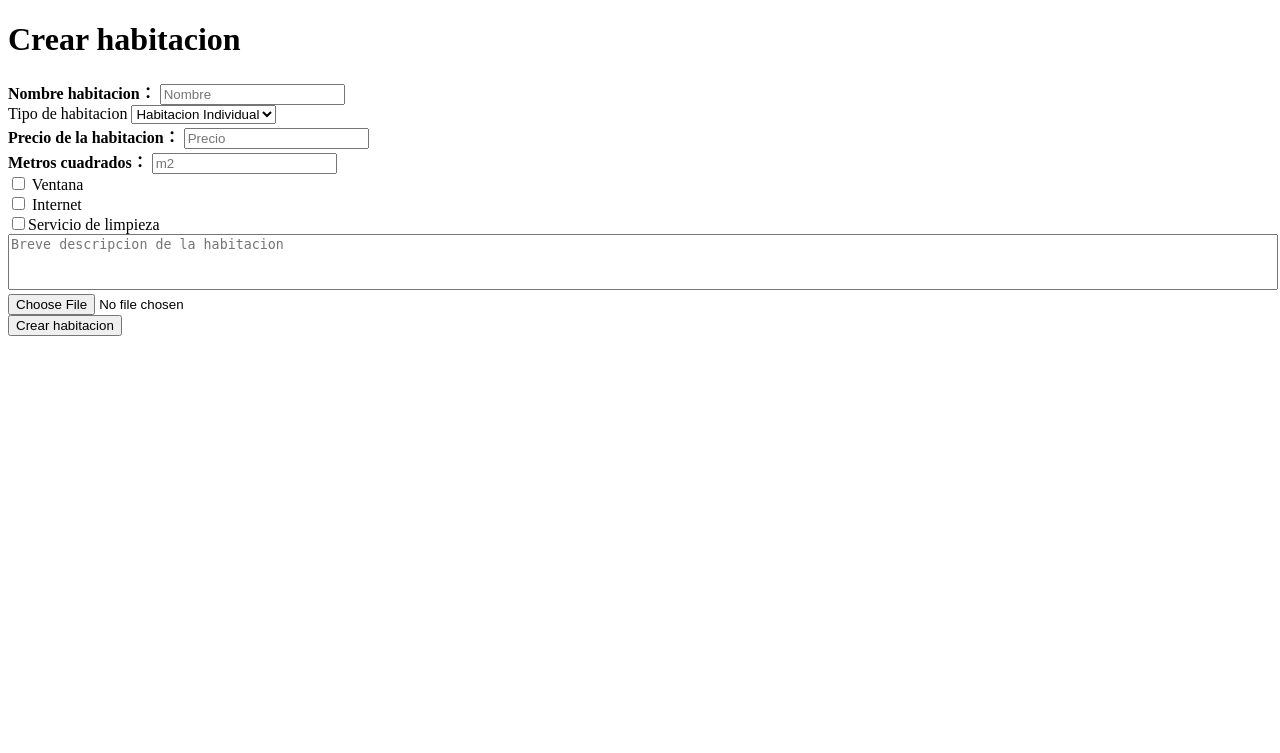
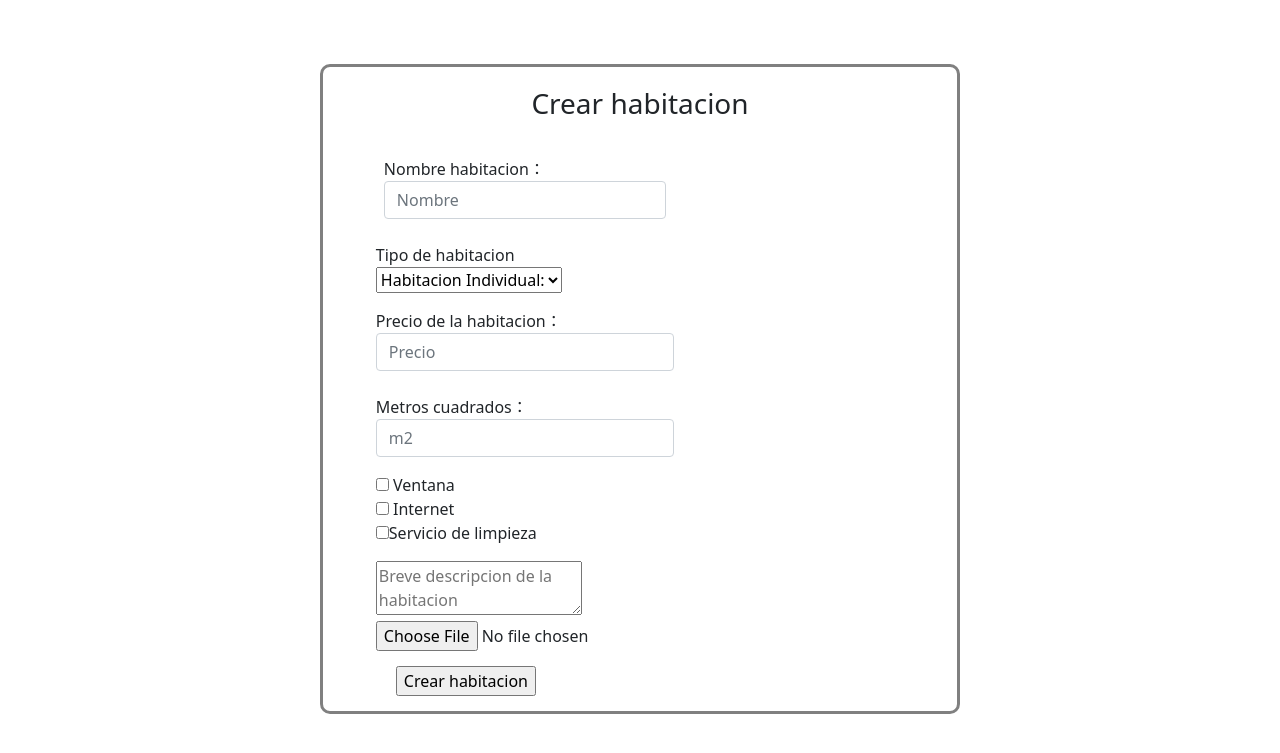
Before and after one commit to P3DRIT0/Hotel_La_Sagne, a PHP site: page /Reservas/Crear_habitacion.php in a window 1280 px wide. Shown: the top 753 px of the page. Run offline with PHP 8.4, Linux system fonts and the light colour scheme.

Commit message:
Documentación y formularios
Documentación reservas y formularios crear y borrar habitaciones

```diff
--- a/Reservas/BD_habitaciones.php
+++ b/Reservas/BD_habitaciones.php
@@ -1,5 +1,18 @@
 <?php
+
 include '../config/conexiones_BD.php';
+
+/**
+ * Método que inserta una nueva habitación en la base de datos con los datos
+ * recogidos por cabecera
+ *
+ * @param float $m2 Metros cuadrados de la habitación
+ * @param boolean $ventana Indica si tiene o no ventana
+ * @param string $tipo_habitacion Indica el tipo de habitación a crear
+ * @param boolean $servicio_limpieza Indica si tiene o no servicio de limpieza
+ * @param boolean $internet Indica si tiene o no internet
+ * @param float $precio Precio de la habitación
+ */
 function crear_habitacion($m2, $ventana, $tipo_habitacion, $servicio_limpieza, $internet, $precio) {
     try {
         $base = conectar();
@@ -18,6 +31,12 @@ function crear_habitacion($m2, $ventana, $tipo_habitacion, $servicio_limpieza, $
     }
 }
 
+/**
+ * Método para añadir una imagen a las habitaciones.
+ *
+ * @param file $imagen_habitacion Imagen de la habitación
+ * @param string $descripcion Descripción de la habitación
+ */
 function añadir_imagenes($imagen_habitacion, $descripcion) {
     $base = conectar();
     $sentencia = $base->prepare("SELECT * FROM habitaciones");
@@ -38,6 +57,11 @@ function añadir_imagenes($imagen_habitacion, $descripcion) {
     }
 }
 
+/**
+ * Método para listar las habitaciones existentes.
+ *
+ * @return array Lista de habitaciones existentes
+ */
 function lista_habitaciones() {
     $base = conectar();
     $sentencia = $base->prepare("SELECT * FROM habitaciones");
@@ -46,6 +70,11 @@ function lista_habitaciones() {
     return $resultados;
 }
 
+/**
+ * Método para visualizar las habitaciones existentes.
+ *
+ * @return array
+ */
 function visualizar_habitaciones() {
     $base = conectar();
     $sentencia = $base->prepare("SELECT * FROM habitaciones");
@@ -60,7 +89,7 @@ function visualizar_habitaciones() {
             $titulo = $resultados[$index]['tipo_de_habitacion'];
             $descripcion = $resultados2[$index]['descripcion_imagen'];
             $precio = $resultados[$index]['precio'];
-            $id=$resultados[$index]['id'];
+            $id = $resultados[$index]['id'];
             echo "<div class='habitacion' id=habitacion$id>";
             echo "<img src='$ruta'></img>";
             echo "<div class='texto'>";
@@ -69,14 +98,19 @@ function visualizar_habitaciones() {
             echo "</div>";
             echo "<a class='precio'>$precio €</a>";
             echo "</div>";
-
         }
-      return array ($id-$index,$id);
+        return array($id - $index, $id);
     } catch (PDOException $e) {
         print $e->getMessage();
     }
 }
 
+/**
+ * Método para borrar habitaciones que recibe por cabecera un array con los id de
+ * las habitaciones a borrar
+ *
+ * @param array $habitaciones_borrar Array de habitaciones a borrar
+ */
 function borrar_habitaciones($habitaciones_borrar) {
     try {
         $base = conectar();
@@ -93,7 +127,18 @@ function borrar_habitaciones($habitaciones_borrar) {
     }
 }
 
-function modificar_habitaciones($id,$m2,$precio,$ventana,$limpieza,$internet,$tipo_de_habitacion) {
+/**
+ * Método para modificar los datos de una habitación en concreto en la base de datos.
+ *
+ * @param int $id Identificador de la habitación
+ * @param float $m2 Metros cuadrados de la habitación
+ * @param float $precio Precio de la habitación
+ * @param boolean $ventana Si dispone de ventana o no
+ * @param boolean $limpieza Si dipone de servicio de limpieza o no
+ * @param boolean $internet Si dispone de internet o no
+ * @param string $tipo_de_habitacion Tipo de habitación
+ */
+function modificar_habitaciones($id, $m2, $precio, $ventana, $limpieza, $internet, $tipo_de_habitacion) {
     $base = conectar();
     $sentencia = $base->prepare("UPDATE habitaciones SET m2=:m2,ventana=:ventana,tipo_de_habitacion=:tipo_de_habitacion"
             . ",servicio_limpieza=:servicio_limpieza "
--- a/Reservas/Crear_habitacion.php
+++ b/Reservas/Crear_habitacion.php
@@ -1,15 +1,15 @@
 <?php
 require_once './BD_habitaciones.php';
 if ($_SERVER['REQUEST_METHOD'] == 'POST') {
- if (isset($_POST['nombre']) && isset($_POST['tipo_habitacion']) && isset($_POST['precio']) && isset($_POST['m2'])&& isset($_POST['descripcion'])&& (isset($_FILES["file"]) && $_FILES["file"]["error"] == 0)) {
+    if (isset($_POST['nombre']) && isset($_POST['tipo_habitacion']) && isset($_POST['precio']) && isset($_POST['m2']) && isset($_POST['descripcion']) && (isset($_FILES["file"]) && $_FILES["file"]["error"] == 0)) {
         $nombre = $_POST['nombre'];
         $tipo_habitacion = $_POST['tipo_habitacion'];
         $precio = $_POST['precio'];
         $m2 = $_POST['m2'];
-    $descripcion=$_POST['descripcion'];
+        $descripcion = $_POST['descripcion'];
         $file_tmp_name = $_FILES["file"]["tmp_name"];
-    $file_name="../Reservas/Imagenes_habitaciones/". $_FILES["file"]["name"];
-    copy($file_tmp_name ,$file_name);
+        $file_name = "../Reservas/Imagenes_habitaciones/" . $_FILES["file"]["name"];
+        copy($file_tmp_name, $file_name);
 
 
         if (isset($_POST['ventana'])) {
@@ -29,52 +29,68 @@ if ($_SERVER['REQUEST_METHOD'] == 'POST') {
             $limpieza = false;
         }
         echo "$tipo_habitacion";
-    crear_habitacion($m2, $ventana, $tipo_habitacion, $limpieza, $internet, $precio,$file_name,$descripcion);
-    añadir_imagenes($file_name,$descripcion);
+        crear_habitacion($m2, $ventana, $tipo_habitacion, $limpieza, $internet, $precio, $file_name, $descripcion);
+        añadir_imagenes($file_name, $descripcion);
         header('Location:./Reservas_habitaciones.php');
     }
 }
 ?>
-<!doctype html>
+<!DOCTYPE html>
 <html lang="en">
-
     <head>
-        <link href="./crear_habitacion.css" rel="stylesheet" type="text/css">
+        <meta charset="UTF-8" />
+        <meta http-equiv="X-UA-Compatible" content="IE=edge" />
+        <meta name="viewport" content="width=device-width, initial-scale=1.0" />
+        <!-- Bootstrap CSS -->
+        <link
+            href="https://cdn.jsdelivr.net/npm/bootstrap@5.0.0-beta1/dist/css/bootstrap.min.css"
+            rel="stylesheet"
+            integrity="sha384-giJF6kkoqNQ00vy+HMDP7azOuL0xtbfIcaT9wjKHr8RbDVddVHyTfAAsrekwKmP1"
+            crossorigin="anonymous"
+            />
+        <link rel="stylesheet" href="formularios.css" />
+        <title>Crear habitacion</title>
     </head>
     <body>
-        <h1>Crear habitacion</h1>
+        <div id="caja" class="col-6">
+            <h3>Crear habitacion</h3>
+            <div class="col-10" id="formulario">
                 <div class="row">
-            <div class="col-sm-5 col-xs-12">
+                    <div class="col-sm-7 col-xs-12">
                         <form action="../Reservas/Crear_habitacion.php"  method="post" enctype="multipart/form-data">
-                    <div class="form-group">
+                            <div class="form-group m-2">
                                 <lable for="subject">Nombre habitacion：</lable>
                                 <input type="text" name="nombre" id="nombre" class="form-control" placeholder="Nombre" required />
                             </div>
-                    <div>
-                        Tipo de habitacion
+                            <div class="col-12 pt-3">
+                                <label> Tipo de habitacion</label>
                                 <select name="tipo_habitacion">
                                     <option>Suite</option>
                                     <option>Habitacion Doble</option>
-                            <option selected>Habitacion Individual</option>
+                                    <option selected>Habitacion Individual:</option>
                                 </select>
                             </div>
+                            <div class="col-12 pt-3">
                                 <lable for="subject">Precio de la habitacion：</lable>
                                 <input type="number" id="Precio"  name="precio" class="form-control" placeholder="Precio" required /><br>
                                 <lable for="subject" >Metros cuadrados：</lable>
                                 <input type="number"  name="m2" id="m2" class="form-control" placeholder="m2" required />
-                    <div>
+                            </div>
+                            <div class="col-12 pt-3">
 
                                 <label><input type="checkbox"  name="ventana" id="cbox1" value="1_checkbox"> Ventana</label><br>
                                 <input type="checkbox" id="cbox2" name="internet"  value="2_checkbox"> Internet</label><br>
                                 <input type="checkbox" id="cbox3"  name="limpieza" value="3_checkbox">Servicio de limpieza <label for="cbox3">
                                 </label>
                             </div>
-                    <div class="col-sm-7 col-xs-12">
+                            <div class="col-12 pt-3">
                                 <textarea id="result" name="descripcion" placeholder="Breve descripcion de la habitacion"></textarea>
                             </div>
                             <input type="file" name="file"><br>
-                    <input type="submit" class="btnRegister"  value="Crear habitacion"/>
+                            <input id="boton" type="submit" class="btnRegister"  value="Crear habitacion"/>
                         </form>
+                    </div>
+                </div>
             </div>
         </div>
     </body>
--- /dev/null
+++ b/Reservas/formularios.css
@@ -0,0 +1,20 @@
+#caja {
+    margin-top: 5%;
+    border: 3px solid grey;
+    margin-left: auto;
+    margin-right: auto;
+    border-radius: 10px;
+}
+
+h3 {
+    text-align: center;
+    padding: 20px
+}
+
+#formulario {
+    margin: auto;
+}
+
+#boton {
+    margin: 15px 20px
+}
```
Also changed, not shown: Reservas/Borrar_habitacion.php (+34 -15 lines). Lines whose indentation alone changed are shown as unchanged.
